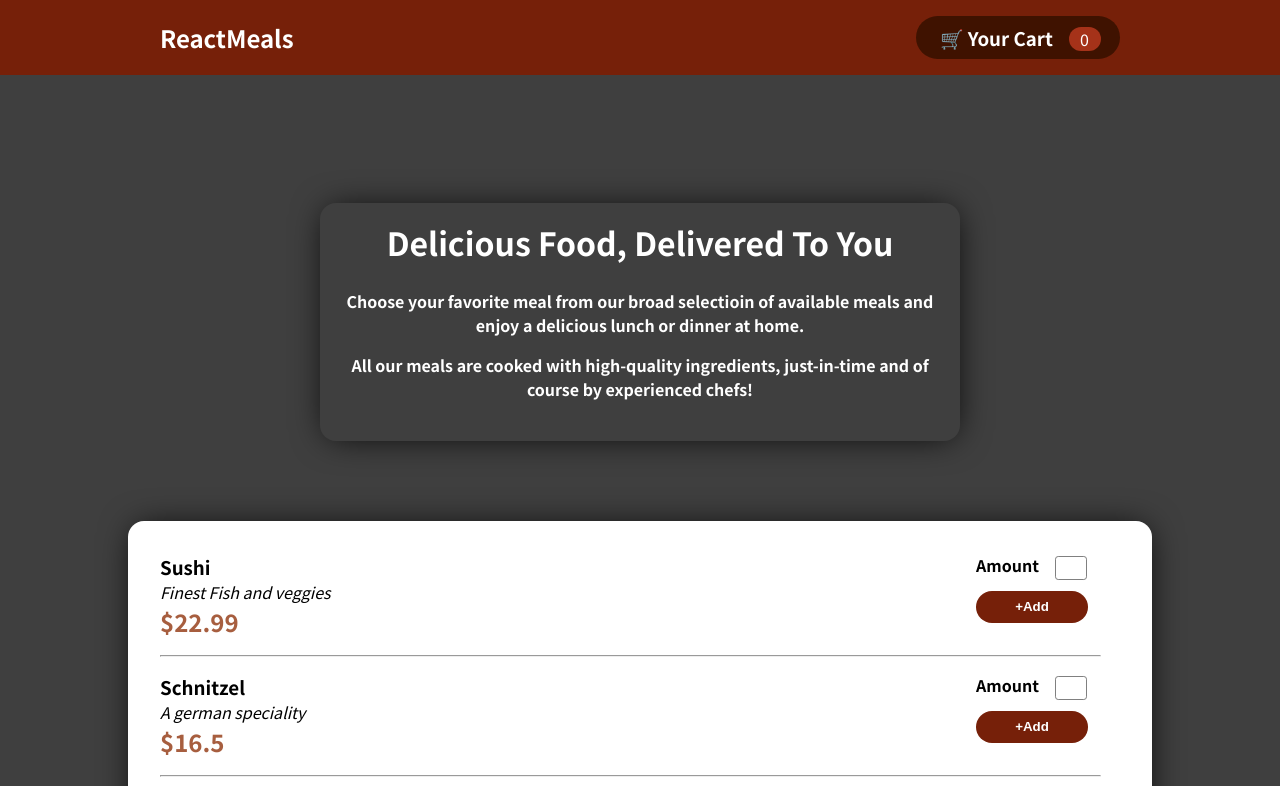
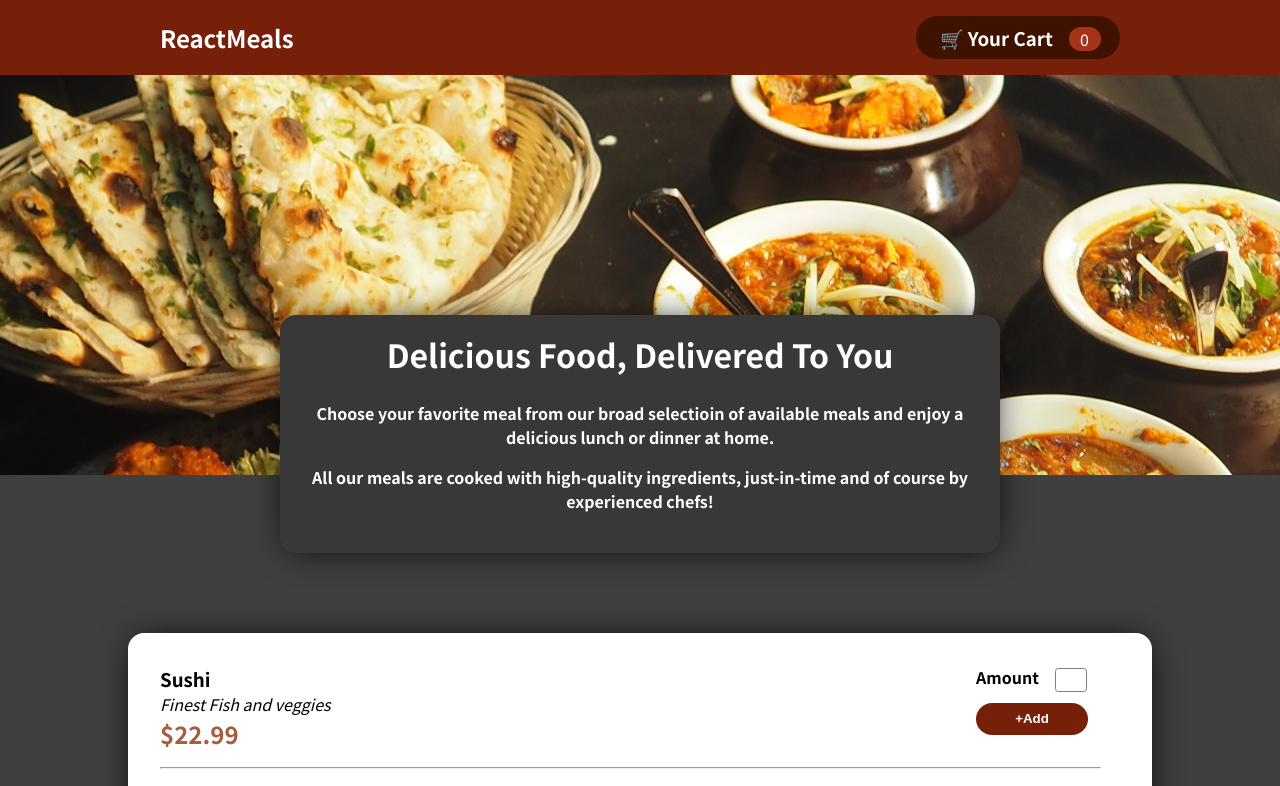
Before and after one commit to Hyper-terminal/restaurant-webapp, a React (Create React App) app: page / in a window 1280 px wide. Shown: the top 786 px of the page. Built offline with nearby package versions, Linux system fonts and the light colour scheme.

Commit message:
added summary image

```diff
--- a/src/components/Layout/Navbar/Navbar.js
+++ b/src/components/Layout/Navbar/Navbar.js
@@ -1,5 +1,5 @@
 import HeaderCart from "./HeaderCart";
-import "./Navbar.css";
+import  "./Navbar.css";
 
 const Navbar = () => {
     return (
@@ -8,6 +8,7 @@ const Navbar = () => {
                 <h2>ReactMeals</h2>
                 <HeaderCart />
             </header>
+
         </>
     );
 };
--- a/src/components/Layout/Summary/Summary.js
+++ b/src/components/Layout/Summary/Summary.js
@@ -1,19 +1,26 @@
 import Card from "../../UI/Card/Card";
 import classes from "./Summary.module.css";
+import mealsImage from "../../../images/meal.jpg";
 
 const Summary = () => {
     return (
+        <>
+            <div className={classes.container}>
+                <img src={mealsImage} alt="A table full of delicious food" />
+            </div>
             <Card className={classes.summary}>
                 <h2>Delicious Food, Delivered To You</h2>
                 <p>
-                Choose your favorite meal from our broad selectioin of available
-                meals and enjoy a delicious lunch or dinner at home.
+                    Choose your favorite meal from our broad selectioin of
+                    available meals and enjoy a delicious lunch or dinner at
+                    home.
                 </p>
                 <p>
                     All our meals are cooked with high-quality ingredients,
                     just-in-time and of course by experienced chefs!
                 </p>
             </Card>
+        </>
     );
 };
 export default Summary;
--- a/src/components/Layout/Summary/Summary.module.css
+++ b/src/components/Layout/Summary/Summary.module.css
@@ -1,10 +1,26 @@
+.container {
+    width: 100%;
+    height: 25rem;
+    z-index: 0;
+    overflow: hidden;
+}
+
+.container img {
+    object-fit: cover;
+    height: 100vh;
+    width: 100vw;
+}
+
 .summary {
-    margin: auto;
     color: white;
     padding: 1rem;
-    width: 50vw;
     text-align: center;
-    margin-top: 8rem;
+    max-width: 45rem;
+    width: 90%;
+    margin: auto;
+    margin-top: -10rem;
+    position: relative;
+    background-color: #383838;
 }
 
 .summary h2 {
```
Also changed, not shown: src/components/Layout/Navbar/Navbar.css (indentation only), src/images/meal.jpg (added). Lines whose indentation alone changed are shown as unchanged.
